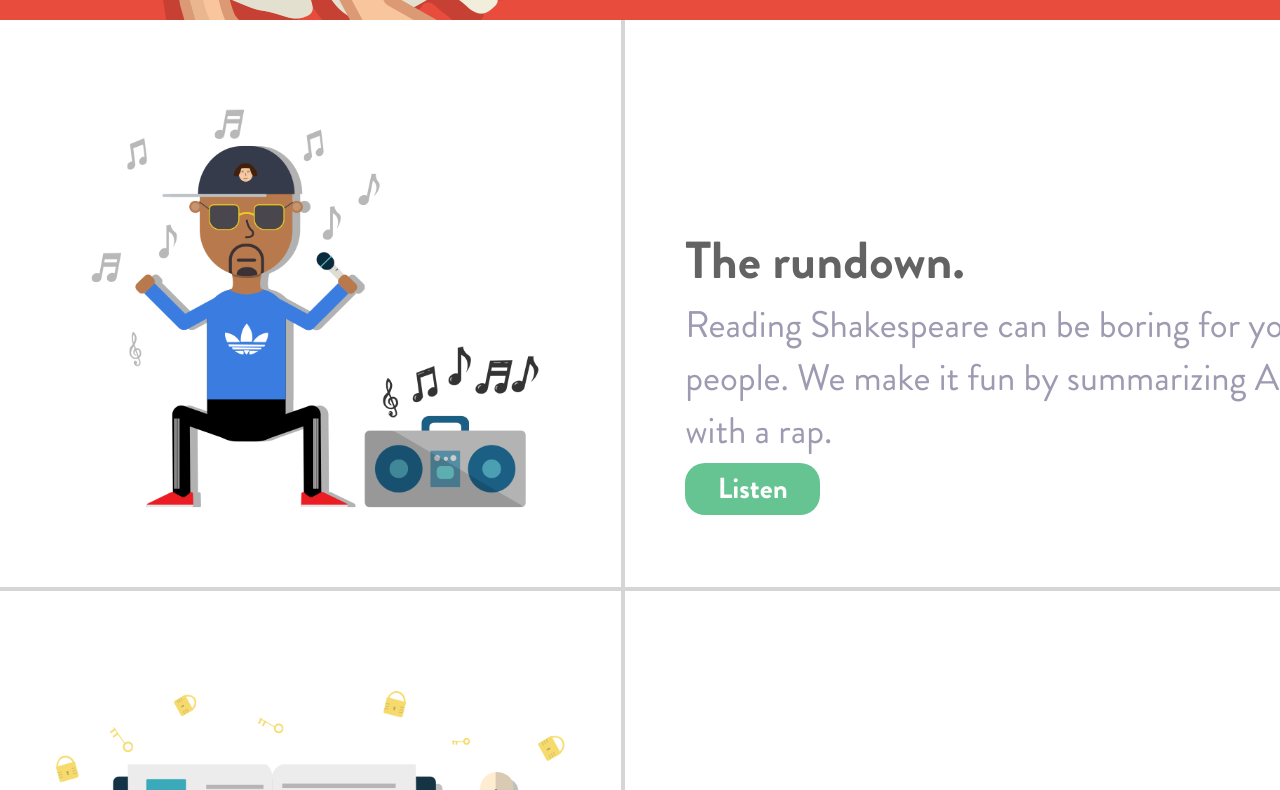
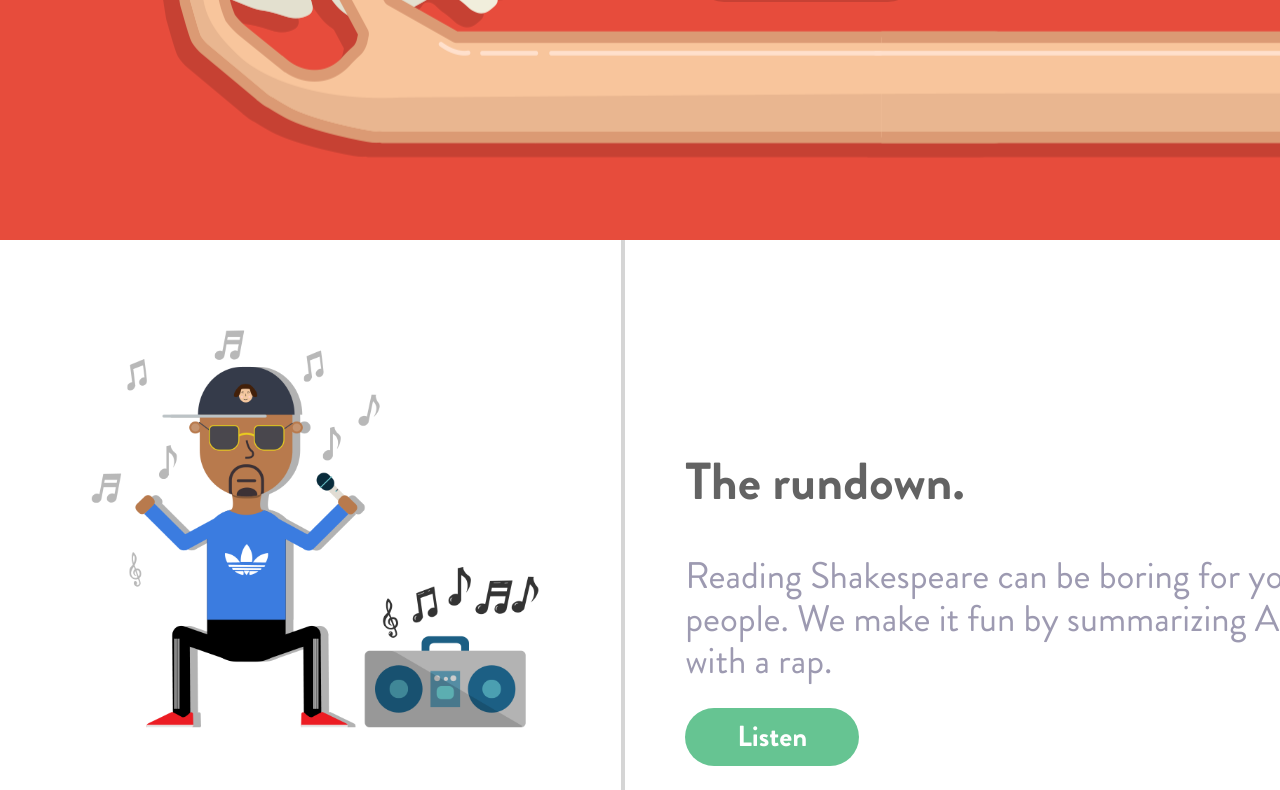
Before and after one commit to nakamin/hamlet-website, a plain HTML site: page index.html in a window 1280 px wide. Shown: the part 630-1420 px from the top of the page. Drawn offline with nearby package versions, Linux system fonts and the light colour scheme.

Commit message:
Removed Bootstrap

```diff
--- a/index.html
+++ b/index.html
@@ -4,7 +4,6 @@
         <meta charset="utf-8">
         <title>Hamlet Act 2</title>
         <link rel="stylesheet" href="https://cdnjs.cloudflare.com/ajax/libs/normalize/4.0.0/normalize.min.css">
-        <link rel="stylesheet" href="//maxcdn.bootstrapcdn.com/bootstrap/3.3.1/css/bootstrap.min.css"/>
         <link rel="stylesheet" href="css/styles.css" media="screen" title="no title" charset="utf-8">
         <link rel="stylesheet" href="css\webfontkit-20160402-203838\stylesheet.css" type="text/css" charset="utf-8">
         <link rel="shortcut icon" href="favicon.ico?" type="image/x-icon">
@@ -12,7 +11,6 @@
         <script src="js\SlickQuiz-1.5.19\js\master.js" charset="utf-8"></script>
     </head>
 
-    <div class="container- fluid">
     <body>
 
         <section id="banner" class = "cf">
@@ -98,5 +96,4 @@
         </div>
 
     </body>
-    </div>
 </html>
```
